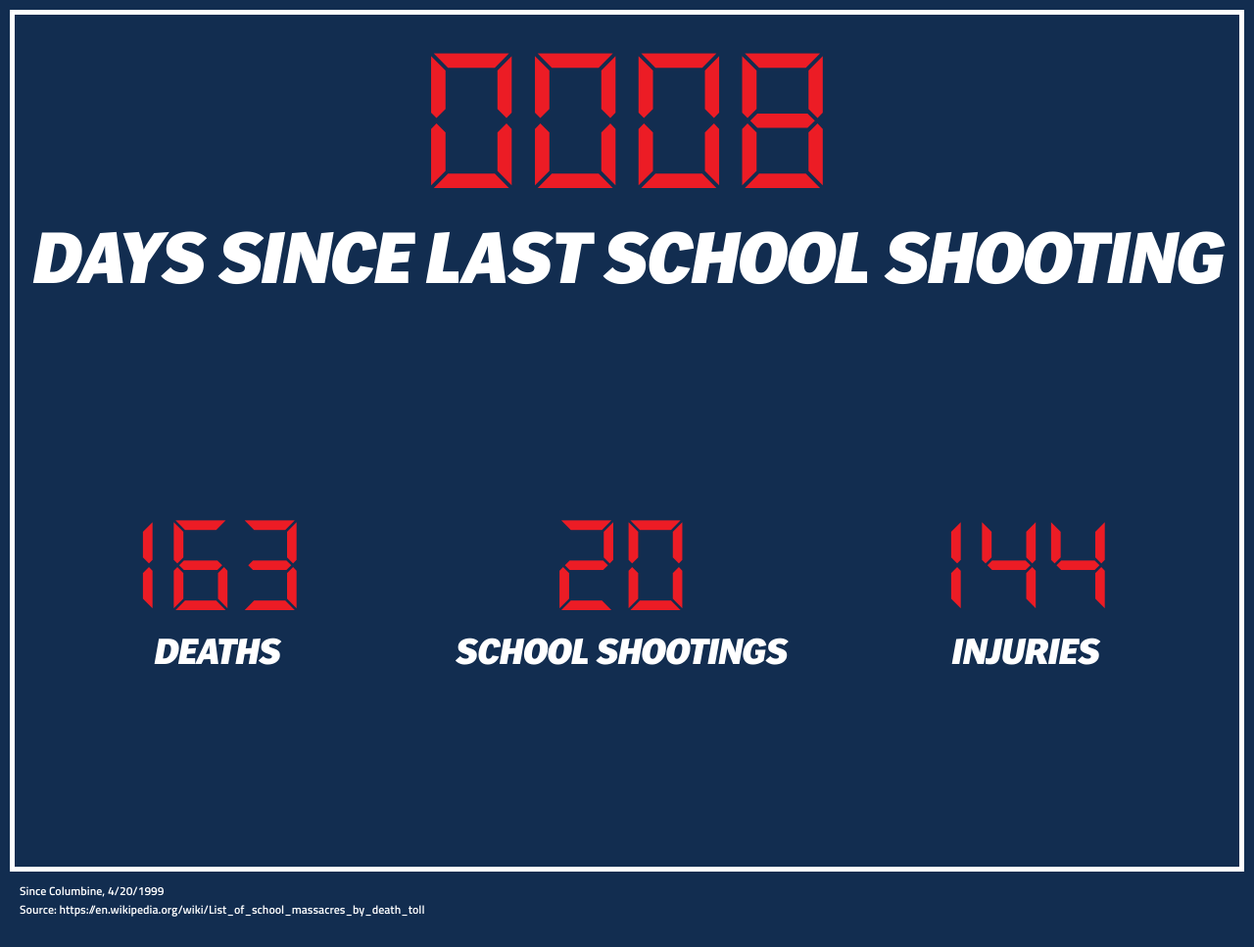
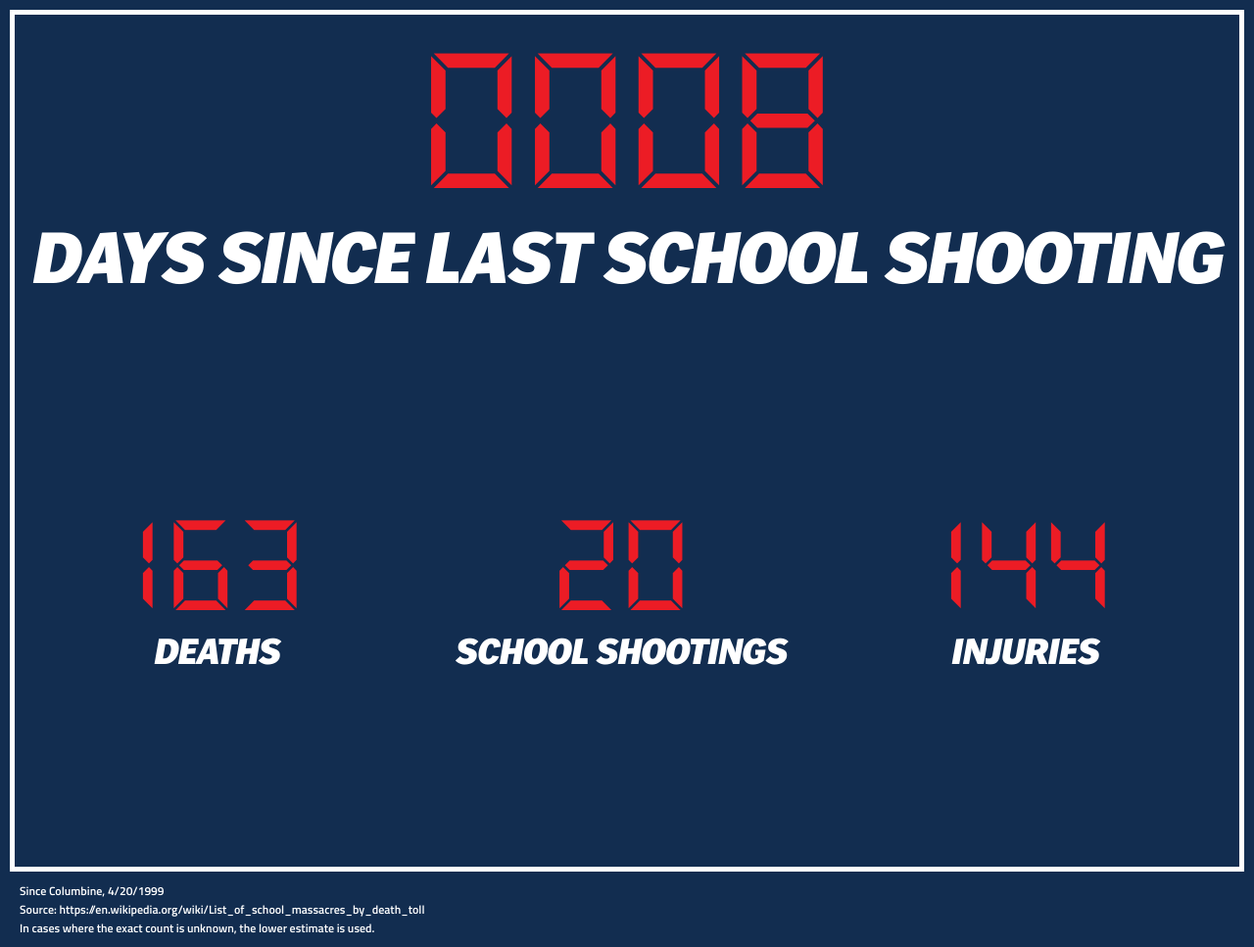
Before and after one commit to chrisdclemens/ShootingsScoreboard, a Jekyll site: the page built from index.html, in a window 1280 px wide. Shown: the whole page at 98% size. Built offline with Jekyll 4.4.1, drawn with Linux system fonts in a browser that asks for light colours.

Commit message:
Update scoreboard.html

```diff
--- a/_layouts/scoreboard.html
+++ b/_layouts/scoreboard.html
@@ -28,6 +28,7 @@
       <div id="info">
           <p>Since Columbine, 4/20/1999</p>
           <p>Source: https://en.wikipedia.org/wiki/List_of_school_massacres_by_death_toll</p>
+          <p>In cases where the exact count is unknown, the lower estimate is used.</p>
       </div>
   </body>
   <script>
```
